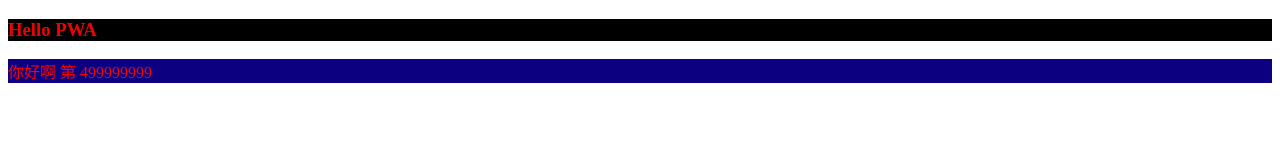
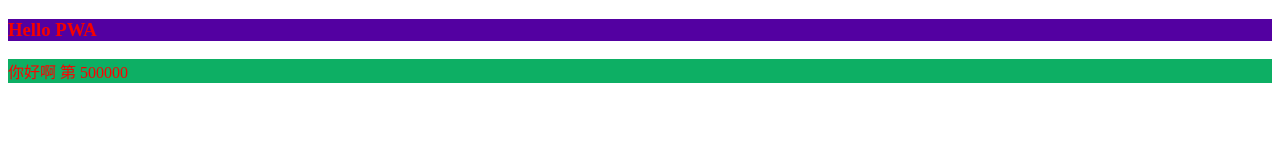
Before and after one commit to cszdsb/pwa-workbox, a website: page src/index.html in a window 1280 px wide. Drawn offline with Linux system fonts and the light colour scheme.

Commit message:
no message

```diff
--- a/src/cacheList/main.css
+++ b/src/cacheList/main.css
@@ -1,4 +1,4 @@
 h3{
-    color: rgb(245, 0, 0);background-color: rgb(0, 0, 0);
+    color: rgb(245, 0, 0);background-color: rgb(83, 0, 161);
   }
-  div{color:rgb(255, 0, 0);background-color:#0d0080;}
+  div{color:rgb(255, 0, 0);background-color:#0daf64;}
--- a/src/index.html
+++ b/src/index.html
@@ -11,7 +11,7 @@
 
 <body>
     <h3>Hello PWA</h3>
-    <div>你好啊 第 499999999</div>
+    <div>你好啊 第 500000</div>
 </body>
 <script>
     // 检测浏览器是否支持SW
--- a/src/sw.js
+++ b/src/sw.js
@@ -21,6 +21,11 @@
   console.log(`Yay! Workbox is loaded `);
 
   workbox.precaching.precacheAndRoute([]);
+
+  workbox.routing.registerRoute(
+    /\.(?:js|css|html)$/,
+    workbox.strategies.staleWhileRevalidate(),
+  );
 
 //   workbox.routing.registerRoute(
 //     /(.*)articles(.*)\.(?:png|gif|jpg)/,
```
Also changed, not shown: build/cacheList/main.css, build/index.html, build/sw.js.
